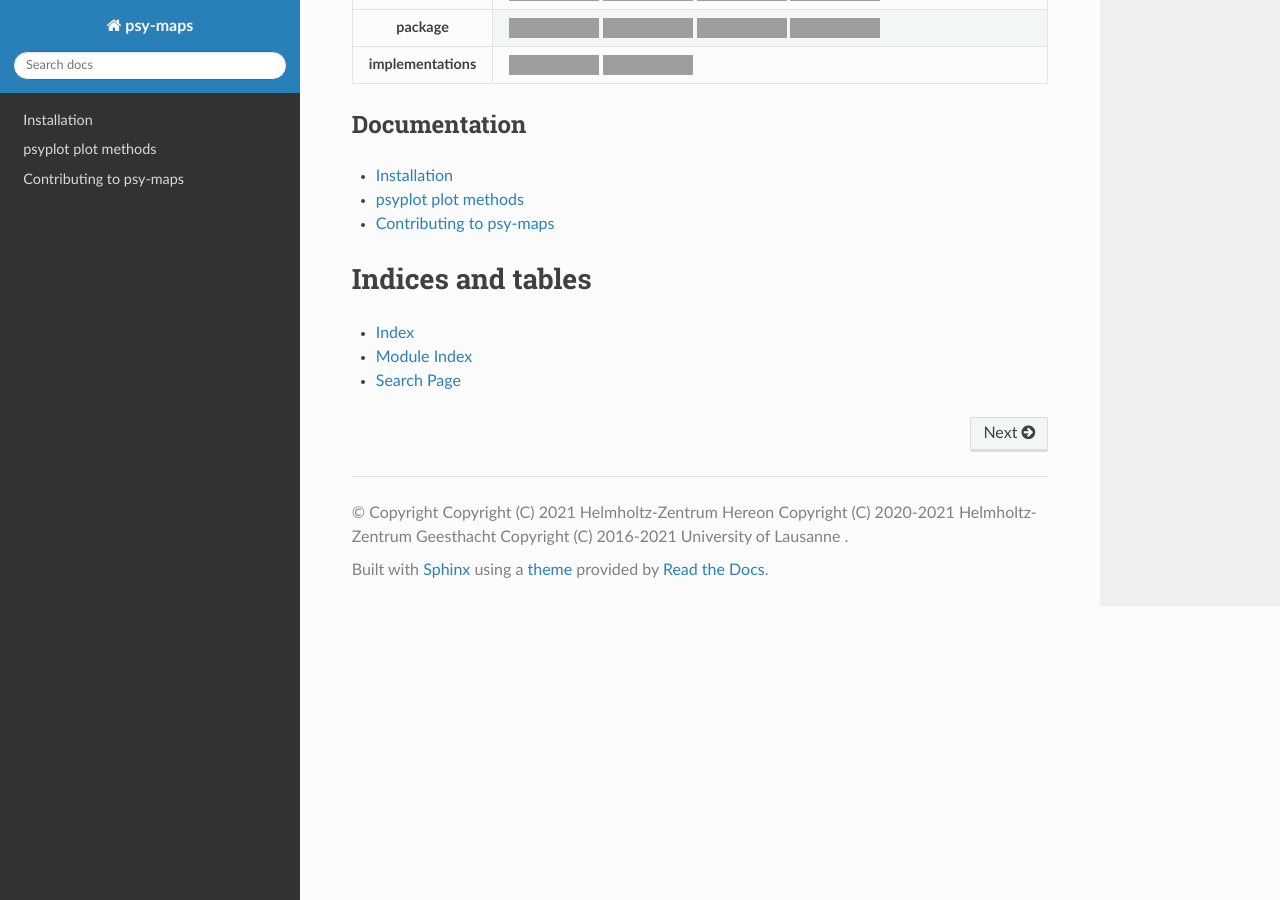
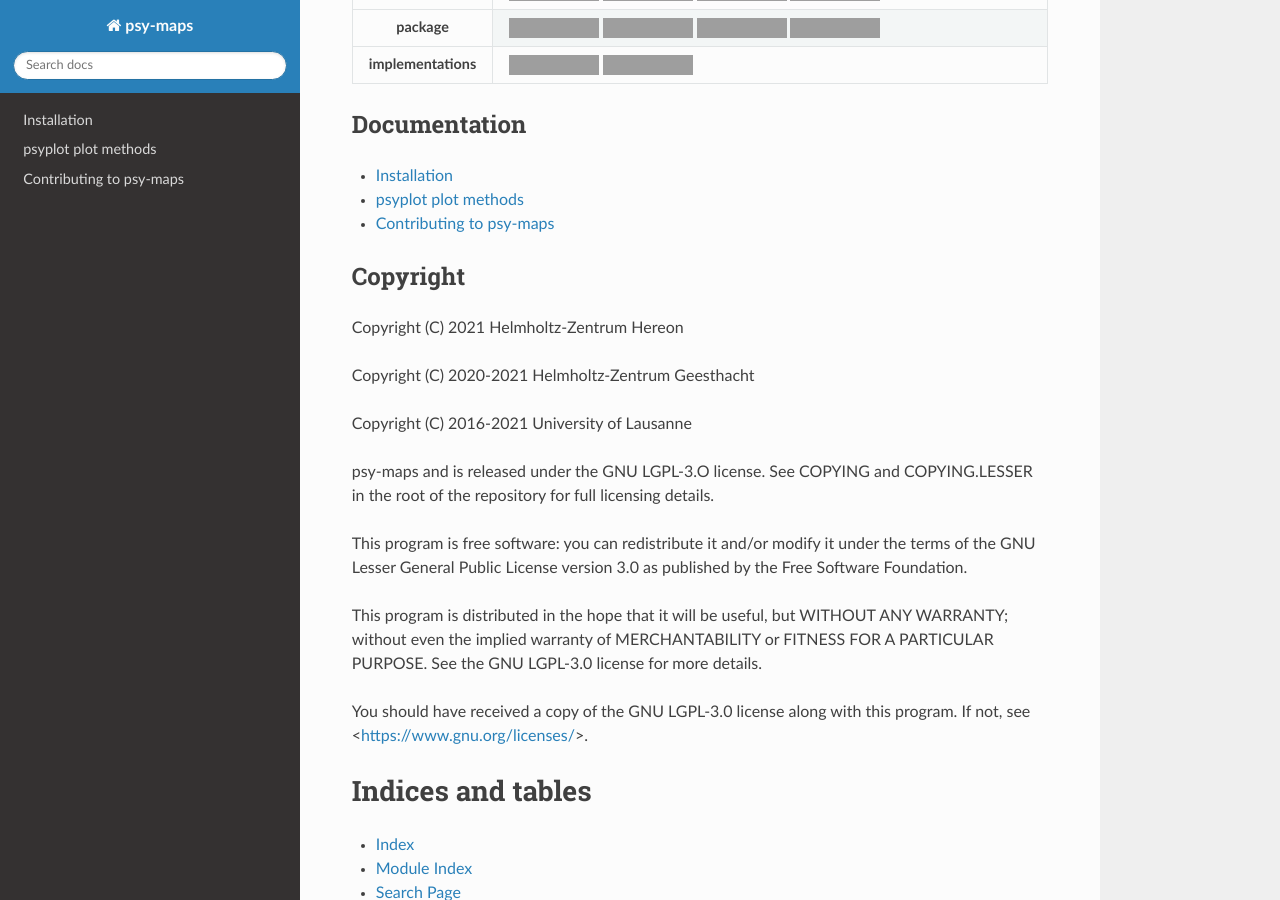
Before and after one commit to psyplot/psy-maps, a Sphinx documentation site: the page built from docs/index.rst, in a window 1280 px wide and 900 px high, scrolled down 431 px, cut to the strip 0-900 px from the top of the window. Built offline with Sphinx 7.4.7 and the Read the Docs theme 2.0.0, drawn with Linux system fonts in a browser that asks for light colours; pages that are not in the unit, such as notebooks, are missing from menus; the version number could not be read and is left out; grey boxes are pictures that could not be loaded.

Commit message:
[skip ci] add copyright statements to README and docs
follow-up of #36

```diff
--- a/docs/index.rst
+++ b/docs/index.rst
@@ -96,6 +96,31 @@ Documentation
     api/psy_maps
 
 
+Copyright
+---------
+Copyright (C) 2021 Helmholtz-Zentrum Hereon
+
+Copyright (C) 2020-2021 Helmholtz-Zentrum Geesthacht
+
+Copyright (C) 2016-2021 University of Lausanne
+
+psy-maps and is released under the GNU LGPL-3.O license.
+See COPYING and COPYING.LESSER in the root of the repository for full
+licensing details.
+
+This program is free software: you can redistribute it and/or modify
+it under the terms of the GNU Lesser General Public License version 3.0 as
+published by the Free Software Foundation.
+
+This program is distributed in the hope that it will be useful,
+but WITHOUT ANY WARRANTY; without even the implied warranty of
+MERCHANTABILITY or FITNESS FOR A PARTICULAR PURPOSE.  See the
+GNU LGPL-3.0 license for more details.
+
+You should have received a copy of the GNU LGPL-3.0 license
+along with this program.  If not, see <https://www.gnu.org/licenses/>.
+
+
 
 Indices and tables
 ==================
```
Also changed, not shown: README.rst (+17 -6 lines).
